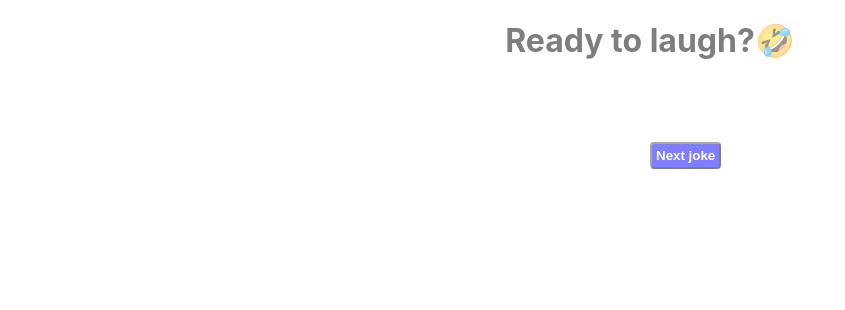
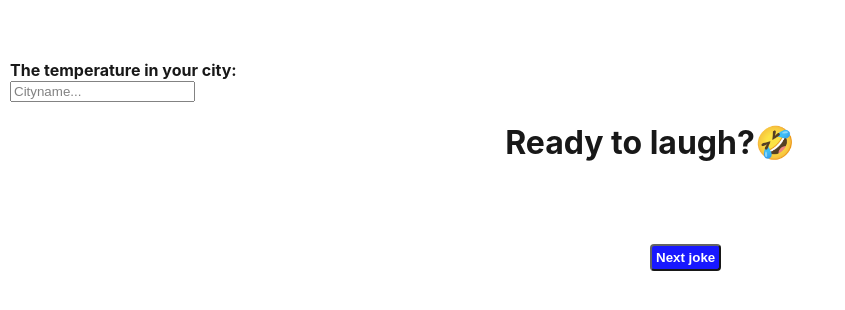
Before and after one commit to dianavile/react-jokes, a React (Create React App) app: page / in a window 1280 px wide. Shown: the top 310 px of the page, without its empty margins (0-845 px from the left). Built offline with nearby package versions, Linux system fonts and the light colour scheme.

Commit message:
add OpenWeatherAPI

```diff
--- a/src/App.js
+++ b/src/App.js
@@ -2,6 +2,7 @@ import React from 'react';
 import Header from "./components/Header";
 import Jokes from "./components/Jokes";
 import Background from './assets/joke-background.jpg';
+import Temperature from "./components/Temperature";
 
 function App() {
   return (
@@ -10,16 +11,31 @@ function App() {
       {/* TODO: 4 DEBUG BACKGROUND IMG TO APP */}
       <div style={{
         width: "100%",
-        height: "400px",  // height: 100,
+        height: "50px",  // height: 100,
         backgroundImage: "url(" + { Background } + ")",
         backgroundPosition: 'center',
         backgroundRepeat: 'no-repeat',
-        opacity: 0.5,
+        opacity: 0.9,
         position: 'relative',
         paddingLeft: 10,
         fontWeight: 'bold',
       }}>
-      {/* TODO: 5 ADD TEMPERATURE TO APP */}
+     <Temperature/>
+        <div style={{
+            opacity:1,
+            color: 'black',
+            paddingTop: 40,
+            paddingLeft: 50,
+            paddingBottom: 60,
+            paddingRight: 10,
+            position: 'absolute',
+            left: 200,
+            top: 60,
+            backgroundColor: 'white',
+            borderRadius: '15px',
+            marginLeft: 70,
+            marginRight: 10,
+        }}/>
       <Header />
       <Jokes />
       </div>
--- a/src/components/Temperature.js
+++ b/src/components/Temperature.js
@@ -8,7 +8,6 @@ const Temperature = () => {
     const search = async (e) => {
         if(e.key === 'Enter') {
             const data = await fetch(query);
-
             setWeather(data);
             setQuery('');
         }
@@ -23,7 +22,7 @@ const Temperature = () => {
             <br/>
             <input type="text"className="search"  value={query}
                    onChange={(e) => setQuery(e.target.value)}onKeyPress={search}
-                   placeholder="Nombre de la ciudad..."
+                   placeholder="Cityname..."
              />
             {weather.main && (
                 <div >
```
